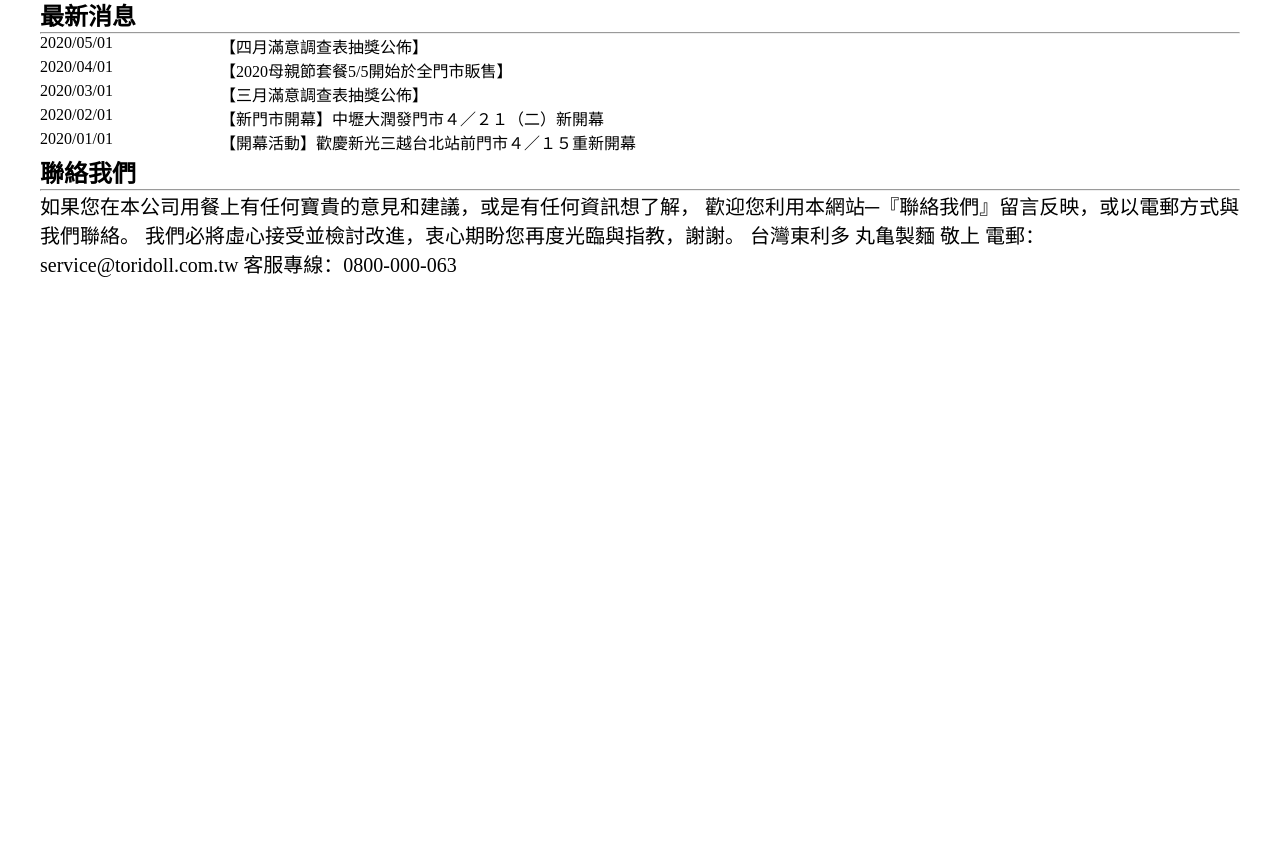
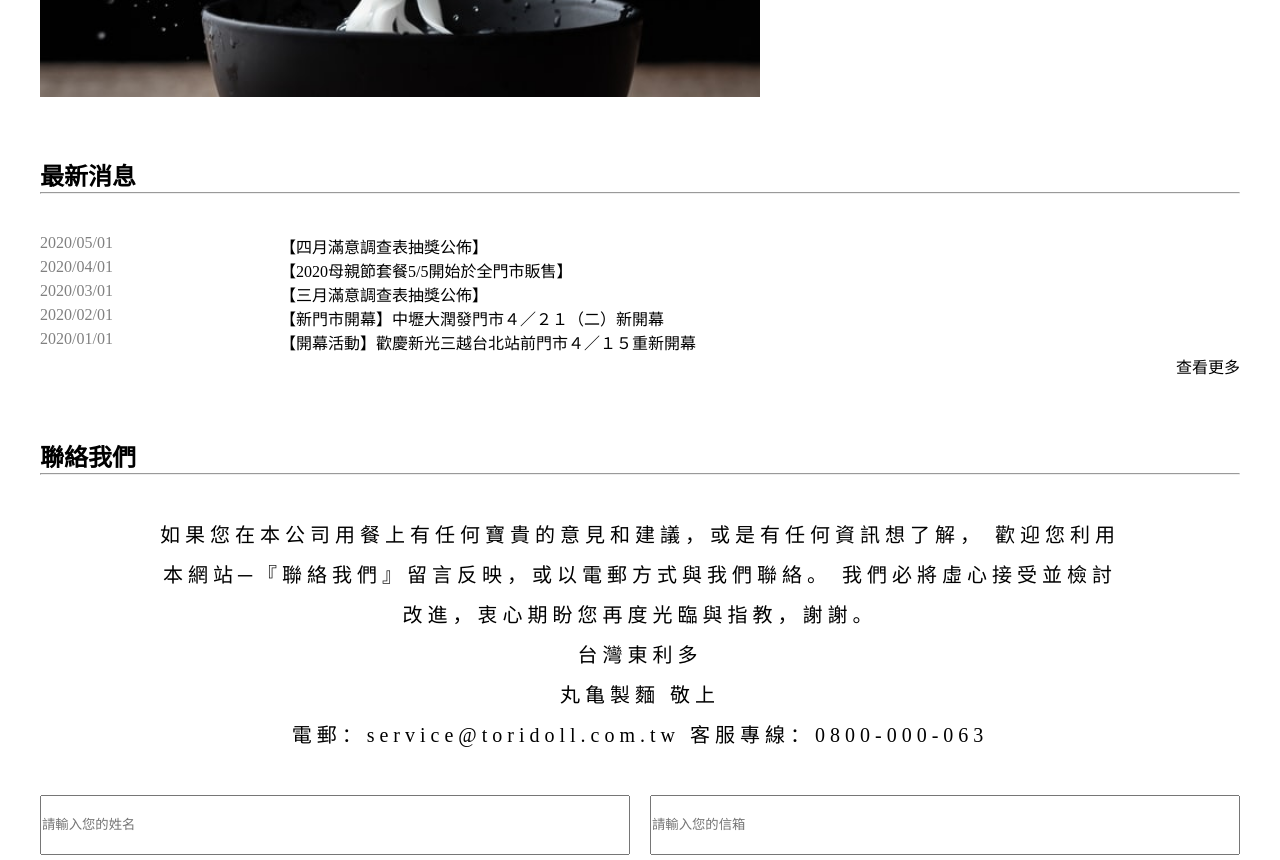
Before and after one commit to Wkevin35/Web_HC_FirstWeb, a plain HTML site: page index.html in a window 1280 px wide. Shown: the part 1340-2200 px from the top of the page. Before the commit the page ends 1618 px from the top, so only its background shows below. Drawn offline with Linux system fonts and the light colour scheme; a web font is replaced by a local one.

Commit message:
feat():新增內容項的css

```diff
--- a/index.html
+++ b/index.html
@@ -14,8 +14,8 @@
       </div>
       <div id="guid">
         <a href="#about">關於丸龜</a>
-        <a href="#section2">最新消息</a>
-        <a href="#section3">聯絡我們</a>
+        <a href="#news">最新消息</a>
+        <a href="#contact">聯絡我們</a>
       </div>
     </nav>
     <div id="banner">
@@ -41,27 +41,47 @@
         </div>
       </section>
 
-      <section id="section2">
+      <section id="news">
         <h1>最新消息</h1>
         <hr>
         <ul>
-          <li><span>2020/05/01</span> <span>【四月滿意調查表抽獎公佈】</span></li>
-          <li><span>2020/04/01</span> <span>【2020母親節套餐5/5開始於全門市販售】</span></li>
-          <li><span>2020/03/01</span> <span>【三月滿意調查表抽獎公佈】</span></li>
-          <li><span>2020/02/01</span> <span>【新門市開幕】中壢大潤發門市４／２１（二）新開幕</span></li>
-          <li><span>2020/01/01</span> <span>【開幕活動】歡慶新光三越台北站前門市４／１５重新開幕</span></li>
+          <span>2020/05/01</span>
+          <li> 【四月滿意調查表抽獎公佈】</li>
+          <span>2020/04/01</span>
+          <li> 【2020母親節套餐5/5開始於全門市販售】</li>
+          <span>2020/03/01</span>
+          <li> 【三月滿意調查表抽獎公佈】</li>
+          <span>2020/02/01</span>
+          <li> 【新門市開幕】中壢大潤發門市４／２１（二）新開幕</li>
+          <span>2020/01/01</span>
+          <li> 【開幕活動】歡慶新光三越台北站前門市４／１５重新開幕</li>
         </ul>
+        <div>
+          <a href="#">查看更多</a>
+        </div>
       </section>
 
-      <section id="section3">
+      <section id="contact">
         <h1>聯絡我們</h1>
         <hr>
         <p>
           如果您在本公司用餐上有任何寶貴的意見和建議，或是有任何資訊想了解，
           歡迎您利用本網站─『聯絡我們』留言反映，或以電郵方式與我們聯絡。
-          我們必將虛心接受並檢討改進，衷心期盼您再度光臨與指教，謝謝。 台灣東利多
-          丸亀製麵 敬上 電郵：service@toridoll.com.tw 客服專線：0800-000-063
+          我們必將虛心接受並檢討改進，衷心期盼您再度光臨與指教，謝謝。
+          <br>
+          台灣東利多
+          <br>
+          丸亀製麵 敬上
+          <br>
+          電郵：service@toridoll.com.tw 客服專線：0800-000-063
         </p>
+        <form>
+          <div>
+            <input type="text" placeholder="請輸入您的姓名">
+            <input type="email" placeholder="請輸入您的信箱">
+          </div>
+          <textarea></textarea>
+        </form>
       </section>
     </div>
   </body>
--- a/style/css/style.css
+++ b/style/css/style.css
@@ -1,6 +1,14 @@
 @font-face {
     font-family: Kouzan;
     src: url(../font/KouzanMouhituFont.ttf);
+}
+@font-face {
+    font-family: Mamelon;
+    src: url(../font/Mamelon.otf);
+}
+@font-face {
+    font-family: SemiBold;
+    src: url(../font/SemiBold.ttc);
 }
 *{
     padding: 0;
@@ -76,7 +84,14 @@
     margin: 0 auto;
 
 }
+section h1{
+    font-family: Kouzan;
+    margin-top: 60px;
+}
 
+section hr {
+    margin-bottom: 40px;
+}
 #about > div{
     display: grid;
     grid-template-columns: 60% 40%;
@@ -90,13 +105,57 @@
     background-position: center;
     height: 500px;
 }
-li {
+
+#news ul {
+    display: grid;
+    grid-template-columns: 20% 80%;
     list-style: none;
-    display: grid;
-    grid-template-columns: 15% 85%;
+
+}
+
+#news span, #news li {
+    font-family: SemiBold;
+}
+
+#news span {
+    color: gray;
+}
+
+#news div {
+    text-align:  right;
+}
+
+#news a {
+    text-decoration: none;
+    color: black;
+    font-family: SemiBold;
 }
 
 p {
-    font-family: Kouzan;
+    font-family: SemiBold;
+    line-height: 2;
+    letter-spacing: 5px;
     font-size: 20px;
 }
+
+#contact p{
+    width: 80%;
+    margin: 0 auto;
+    text-align: center;
+}
+form div {
+    display: grid;
+    grid-template-columns: 1fr 1fr;
+    grid-column-gap: 20px;
+    margin: 40px 0;
+}
+
+form input {
+    height: 60px;
+}
+
+form textarea {
+    width: 100%;
+    height: 600px;
+    resize : none;
+}
```
Also changed, not shown: 2 other files.
